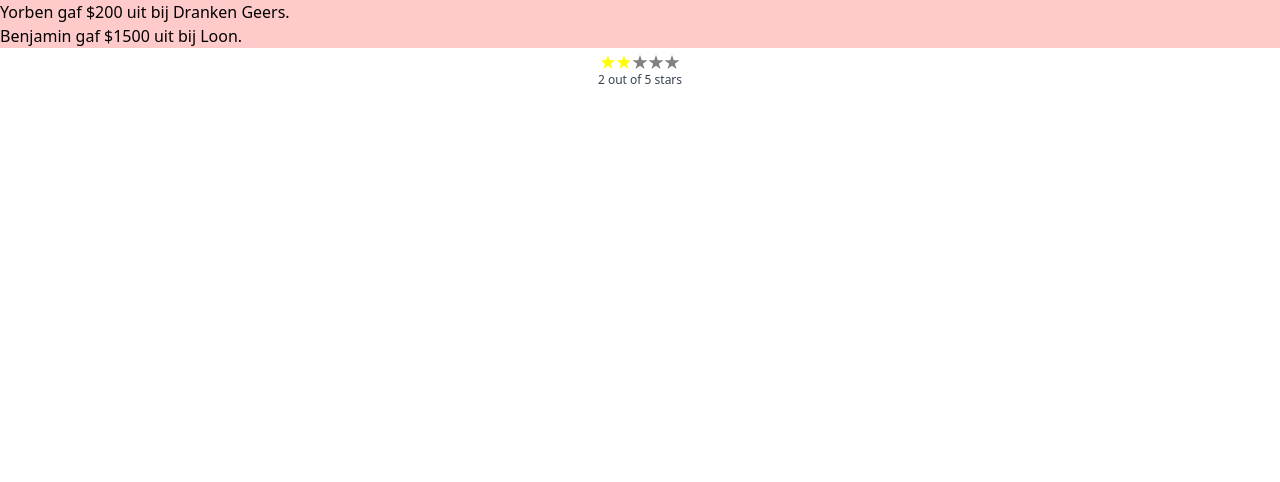
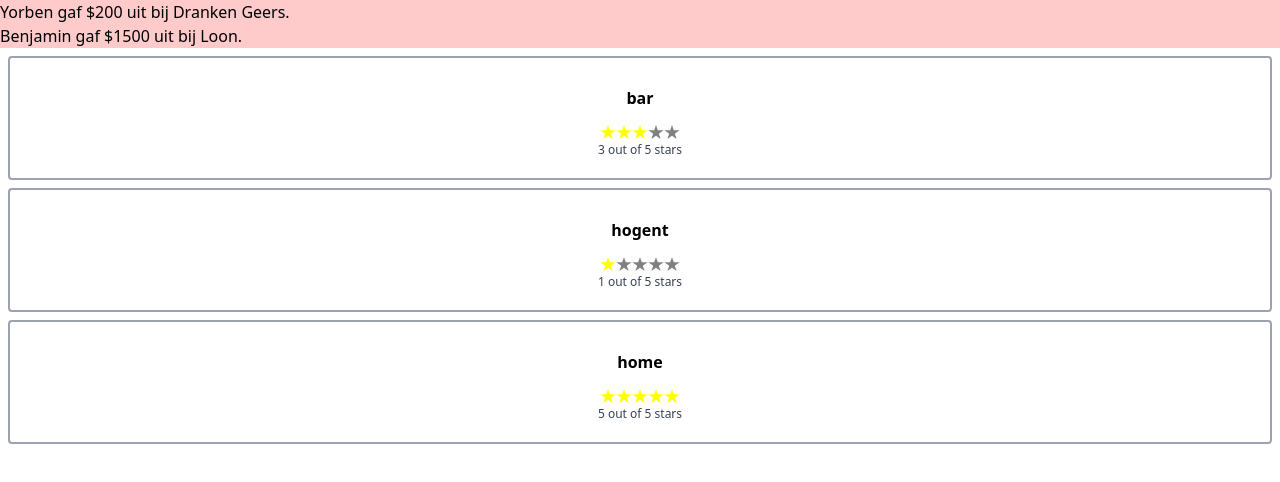
Before and after one commit to bverhoeve/react-budget, a React (Create React App) app in the folder budget/: page / in a window 1280 px wide. Shown: the top 482 px of the page. Built offline with nearby package versions, Linux system fonts and the light colour scheme.

Commit message:
Places implementation
Co-authored-by: Yorben Van Driessche <YorbenVanDriessche@users.noreply.github.com>

```diff
--- a/budget/src/App.js
+++ b/budget/src/App.js
@@ -1,14 +1,23 @@
 
 import './App.css';
 import Transaction from './components/Transaction';
-import TRANSACTION_DATA from './mock-data';
-import StarRating from './components/StarRating';
+import {TRANSACTION_DATA, PLACE_DATA} from './mock-data';
+import {useState} from 'react';
+import Places from "./components/Places";
 
 function App() {
+  const  [places, setPlaces] = useState(PLACE_DATA);
+  const ratePlace = (id, rating) => {
+    const newPlaces = places.map((p) => (p.id === id ? {...p, rating } : p))
+    setPlaces(newPlaces);
+  };
+
+  // Oefening: voeg een remove knop toe
+
   return (
     <div className="App">
       {TRANSACTION_DATA.map((trans, index) => <Transaction {...trans } key={index}/>)}
-      <StarRating />
+      <Places places={places} onRate={ratePlace}/>
     </div>
   );
 }
--- /dev/null
+++ b/budget/src/components/Places.jsx
@@ -0,0 +1,24 @@
+import StarRating  from "./StarRating";
+
+
+const Place = ({id, name, rating, onRate}) => {
+    return (
+        <div className="bg-white px-4 py-5 border-2 border-gray-400 rounded m-2 text-center">
+            <h2 className="mt-2 mb-2 font-bold">{name}</h2>
+            <StarRating selectedStars={rating} onRate={(newRating) => onRate(id, newRating)}/>
+        </div>
+    );
+}
+
+
+const Places = ({ places=[], onRate }) => {
+    return (
+        <div>
+            {places.sort((a, b) => {
+               return a.name.toUpperCase().localeCompare(b.name.toUpperCase());
+            }).map((p) => <Place key={p.id} {...p} onRate={onRate}/>)}
+        </div>
+    );
+};
+
+export default Places;
--- a/budget/src/components/StarRating.jsx
+++ b/budget/src/components/StarRating.jsx
@@ -1,5 +1,4 @@
-import { useState } from 'react';
-import { IoStarSharp } from 'react-icons/io5';
+ import { IoStarSharp } from 'react-icons/io5';
 
 const Star = ({selected=false}, onSelect = (f) => f) => {
     return (
@@ -7,16 +6,17 @@ const Star = ({selected=false}, onSelect = (f) => f) => {
     )
 }
 
-export default function StarRating({totalStars=5}) {
-    const [selectedStars, setSelectedStars] = useState(2);
+const StarRating = ({ totalStars=5, selectedStars=0, onRate }) => {
 
 
     return (
         <>
-        {[...new Array(totalStars)].map((star, i) => <Star key={i} selected={selectedStars > i} onSelect={() => setSelectedStars(i+1)}/>)}
+        {[...new Array(totalStars)].map((star, i) => <Star key={i} selected={selectedStars > i} onSelect={() => onRate(i + 1)} />)}
         <p className="text-xs text-gray-700">
             {selectedStars} out of {totalStars} stars
         </p>
         </>
     );
 }
+
+export default StarRating
--- a/budget/src/mock-data.js
+++ b/budget/src/mock-data.js
@@ -13,4 +13,10 @@ const TRANSACTION_DATA = [
     }
 ]
 
-export default TRANSACTION_DATA;
+const PLACE_DATA = [
+    { id: 1, name: 'home', rating: 5 },
+    { id: 4, name: 'hogent', rating: 1 },
+    { id: 7, name: 'bar', rating: 3 },
+    ];
+
+export {TRANSACTION_DATA, PLACE_DATA};
```
